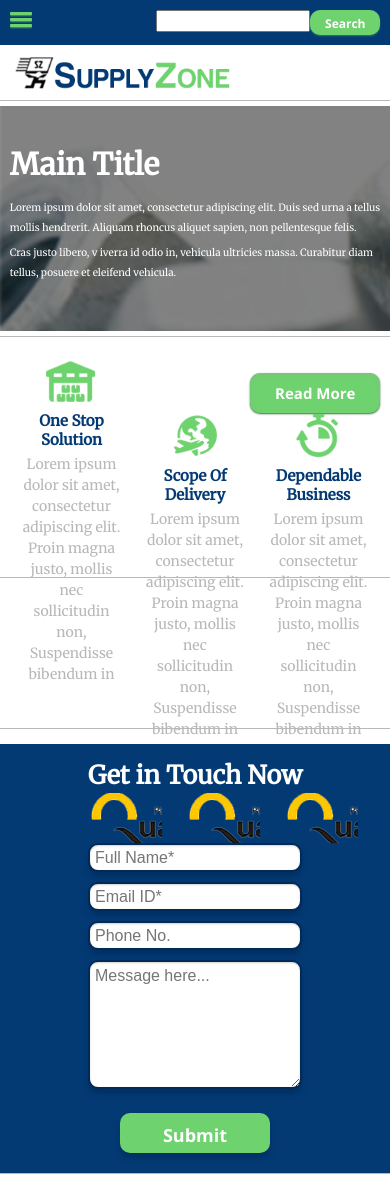
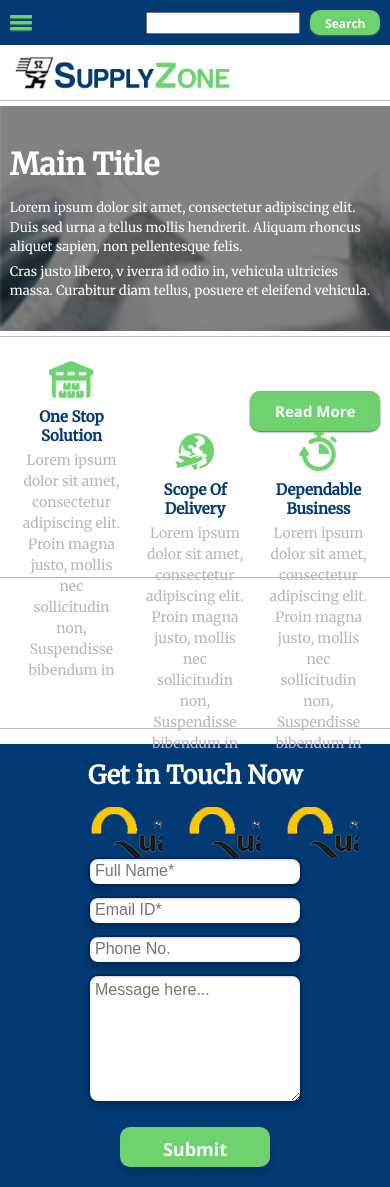
Before and after one commit to ketanbhatt/SZ, a PHP site: page /index.php in a window 390 px wide. Shown: the top 1187 px of the page. Run offline with PHP 8.4, Linux system fonts and the light colour scheme; some libraries are stand-ins or nearby versions.

Commit message:
Minor tweaks in last commit

```diff
--- a/styles/responsive.css
+++ b/styles/responsive.css
@@ -24,8 +24,8 @@
 
 .search-box{
 	width: 150px;
-
-
+	margin-right: 10px;
+	margin-top: 2px;
 }
 
 .search-button {
@@ -71,8 +71,8 @@
 }
 
 	.icons-icon{
-		width:50px;
-
+		height: 40px;
+		width:45px;
 	}
 
 	/*------------clientele-------------*/
@@ -160,7 +160,7 @@ header{
 	}
 
 	.ham{
-		padding-top: 12px;
+		padding-top: 15px;
 		display:block;
 		float:left;
 	}
@@ -207,8 +207,8 @@ header{
 
 	.hero-col-1 p{
 		font-family: 'Merriweather',serif;
-		font-size:10.01px;
-		line-height: 200%;
+		font-size:13.01px;
+		line-height: 150%;
 		color: white;
 		float:left;
 		margin: 5px 0px 0px 0px;
@@ -233,7 +233,7 @@ header{
 		}
 
 		.icons-icon{
-			width:50px;
+
 		}
 
 		/*------------------clientele---------------*/
```
